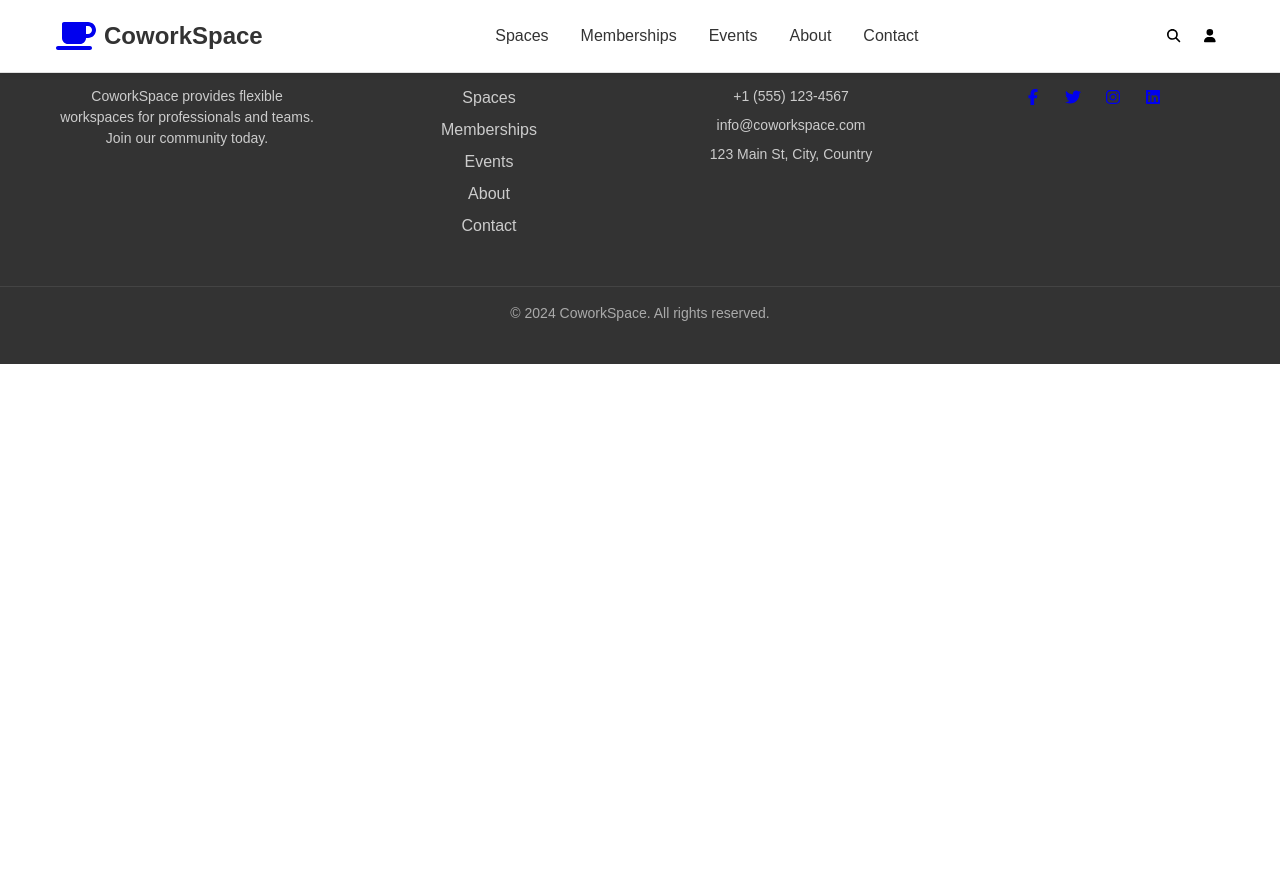
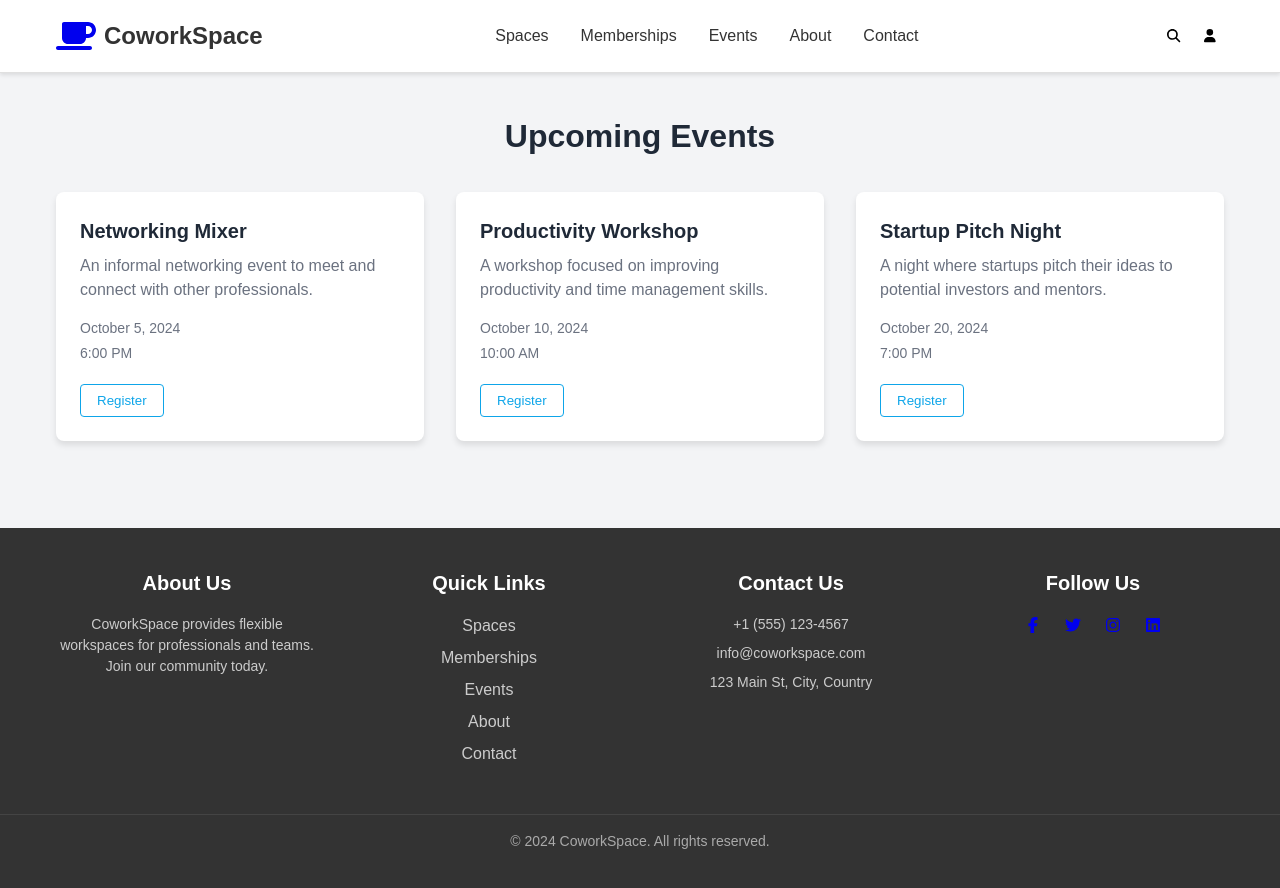
Before and after one commit to Proxyhead12/Workspace, a React (Vite) app in the folder CoworkingApp/: page /events in a window 1280 px wide. Shown: the top 888 px of the page. Before the commit the page ends 800 px from the top, so only its background shows below. Built offline with nearby package versions, Linux system fonts and the light colour scheme.

Commit message:
add view events

```diff
--- a/CoworkingApp/src/App.jsx
+++ b/CoworkingApp/src/App.jsx
@@ -3,6 +3,7 @@ import { BrowserRouter as Router, Route, Routes } from 'react-router-dom';
 import Header from './components/layout/Header';
 import Footer from './components/layout/Footer';
 import SpacesSection from './components/spaces/SpacesSection';
+import EventsSection from './components/events/EventsSection';
 import Home from './components/home/Hero'
 import './styles/globals.css';
 
@@ -13,7 +14,7 @@ function App() {
       <div className="App">
         <Routes>
           <Route path="/" element={<Home />} />
-
+          <Route path='/events' element={<EventsSection />} />
           <Route path="/spaces" element={<SpacesSection />} />
         </Routes>
       </div>
--- /dev/null
+++ b/CoworkingApp/src/components/events/EventCard.css
@@ -0,0 +1,45 @@
+.event-card {
+    background-color: var(--color-background);
+    border-radius: 0.5rem;
+    padding: 1.5rem;
+    box-shadow: 0 4px 6px rgba(0, 0, 0, 0.1);
+    transition: transform 0.3s ease, box-shadow 0.3s ease;
+  }
+
+  .event-card:hover {
+    transform: translateY(-5px);
+    box-shadow: 0 6px 12px rgba(0, 0, 0, 0.15);
+  }
+
+  .event-title {
+    font-size: 1.25rem;
+    font-weight: bold;
+    margin-bottom: 0.5rem;
+  }
+
+  .event-description {
+    color: var(--color-text-muted);
+    margin-bottom: 1rem;
+  }
+
+  .event-date,
+  .event-time {
+    font-size: 0.875rem;
+    color: var(--color-text-muted);
+    margin-bottom: 0.25rem;
+  }
+
+  .btn-outline {
+    background-color: transparent;
+    border: 1px solid var(--color-primary);
+    color: var(--color-primary);
+    padding: 0.5rem 1rem;
+    border-radius: 0.25rem;
+    transition: background-color 0.3s ease, color 0.3s ease;
+    margin-top: 1rem;
+  }
+
+  .btn-outline:hover {
+    background-color: var(--color-primary);
+    color: var(--color-text-light);
+  }
--- /dev/null
+++ b/CoworkingApp/src/components/events/EventCard.jsx
@@ -0,0 +1,14 @@
+import React from 'react';
+import './EventCard.css';
+
+export default function EventCard({ title, description, date, time }) {
+  return (
+    <div className="event-card">
+      <h3 className="event-title">{title}</h3>
+      <p className="event-description">{description}</p>
+      <p className="event-date">{date}</p>
+      <p className="event-time">{time}</p>
+      <button className="btn btn-outline">Register</button>
+    </div>
+  );
+}
--- /dev/null
+++ b/CoworkingApp/src/components/events/EventsSection.css
@@ -0,0 +1,12 @@
+.events-section {
+    padding: 4rem 0;
+    background-color: var(--color-background-alt);
+    margin-top: 3rem;
+    height: 30rem;
+  }
+
+  .events-grid {
+    display: grid;
+    grid-template-columns: repeat(auto-fit, minmax(300px, 1fr));
+    gap: 2rem;
+  }
--- /dev/null
+++ b/CoworkingApp/src/components/events/EventsSection.jsx
@@ -0,0 +1,42 @@
+import React from 'react';
+import EventCard from './EventCard';
+import './EventsSection.css';
+
+export default function EventsSection() {
+  const events = [
+    {
+      id: 1,
+      title: 'Networking Mixer',
+      description: 'An informal networking event to meet and connect with other professionals.',
+      date: 'October 5, 2024',
+      time: '6:00 PM'
+    },
+    {
+      id: 2,
+      title: 'Productivity Workshop',
+      description: 'A workshop focused on improving productivity and time management skills.',
+      date: 'October 10, 2024',
+      time: '10:00 AM'
+    },
+    {
+      id: 3,
+      title: 'Startup Pitch Night',
+      description: 'A night where startups pitch their ideas to potential investors and mentors.',
+      date: 'October 20, 2024',
+      time: '7:00 PM'
+    }
+  ];
+
+  return (
+    <section className="events-section">
+      <div className="container">
+        <h2 className="section-title">Upcoming Events</h2>
+        <div className="events-grid">
+          {events.map((event) => (
+            <EventCard key={event.id} {...event} />
+          ))}
+        </div>
+      </div>
+    </section>
+  );
+}
```
